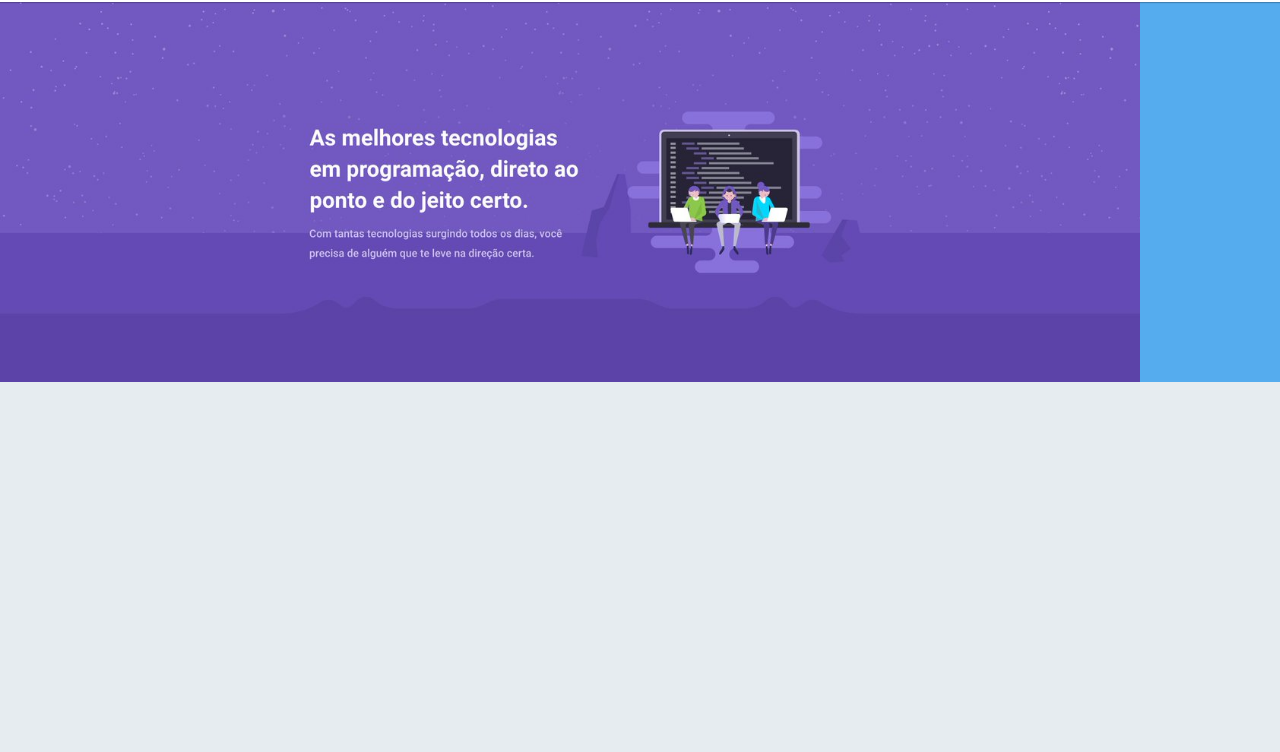
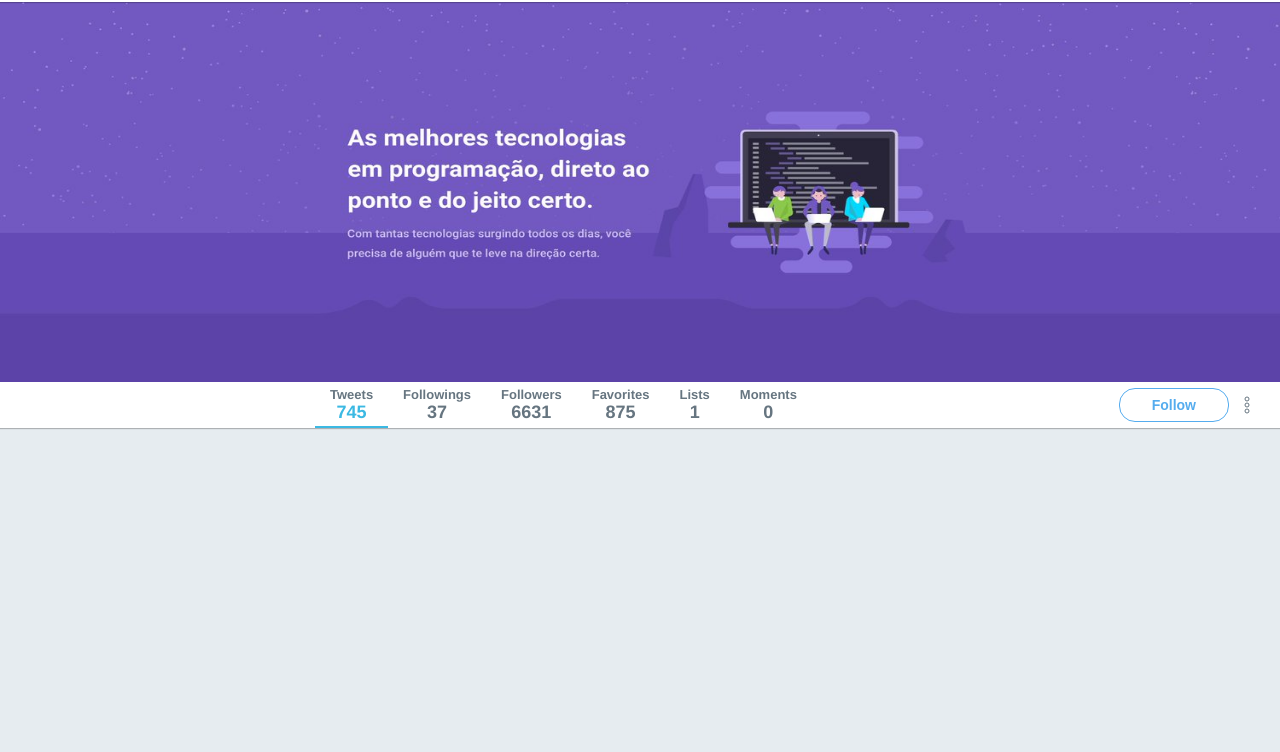
Before and after one commit to NaluFigueira/CursoFlexboxRocketSeat, a plain HTML site: page index.html in a window 1280 px wide. Shown: the part 48-800 px from the top of the page. Drawn offline with Linux system fonts and the light colour scheme.

Commit message:
Barra de navegação feita

```diff
--- a/index.html
+++ b/index.html
@@ -31,8 +31,42 @@
       </div>
     </div>
   </div>
-  <div class= "banner">
+  <div class  = "banner">
       <img src="./images/banner.jpg">
+  </div>
+  <div class = "bar">
+    <div class="content">
+      <ul class="barList">
+        <li class="active">
+          <span>Tweets</span>
+          <strong>745</strong>
+        </li>
+        <li>
+          <span>Followings</span>
+          <strong>37</strong>
+        </li>
+        <li>
+          <span>Followers</span>
+          <strong>6631</strong>
+        </li>
+        <li>
+          <span>Favorites</span>
+          <strong>875</strong>
+        </li>
+        <li>
+          <span>Lists</span>
+          <strong>1</strong>
+        </li>
+        <li>
+          <span>Moments</span>
+          <strong>0</strong>
+        </li>
+      </ul>
+      <div>
+        <button class="button follow">Follow</button>
+        <img src="./images/more.svg">
+      </div>
+    </div>
   </div>
 </body>
 </html>
--- a/style.css
+++ b/style.css
@@ -90,11 +90,72 @@ input,button{
 }
 
 .banner{
-  height: 380px;
+  height: 380;
   background-color: #55ACEE;
 }
 
 .banner img{
-  height: 100%;
-    max-width: 100%;
+  width: 100%;
+  max-height: 100%;
 }
+
+.bar {
+  background-color: white;
+  box-shadow: 0px 1px 1px  rgba(0,0,0,0.25);
+}
+
+.bar .content{
+  display: flex;
+  align-items: center;
+  justify-content: space-between;
+  margin-left: 285px;
+}
+
+.barList{
+  list-style: none;
+  display: flex;
+}
+
+.barList li{
+  display: flex;
+  flex-direction: column;
+  align-items: center;
+  padding: 5px 15px;
+  color: #667580;
+  position: relative;
+}
+
+.barList li span{
+  font-size: 13px;
+  font-weight: bold;
+}
+
+.barList li strong{
+  font-size: 18px;
+}
+
+div.bar .content ul li.active strong{
+  color: #3BB9E3;
+}
+
+div.bar .content ul li.active::after{
+  content: '';
+  height: 2px;
+  position: absolute;
+  bottom: 0;
+  left: 0;
+  width: 100%;
+  background: #3BB9E3;
+}
+
+.bar div{
+  display: flex;
+  align-items: center;
+}
+
+.follow{
+  background-color: white;
+  border: 1px solid #55ACEE;
+  color: #55ACEE;
+  margin-right: 15px;
+}
```
